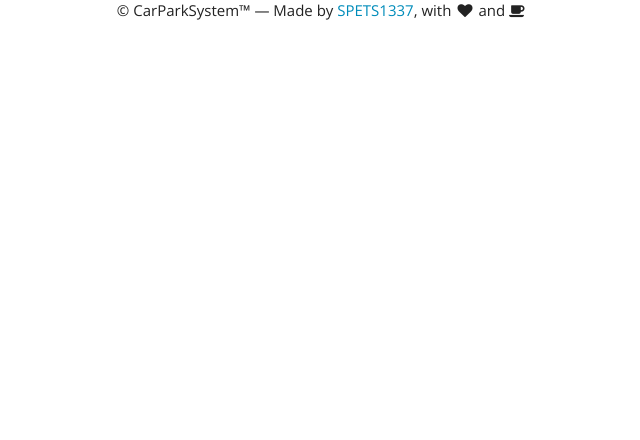
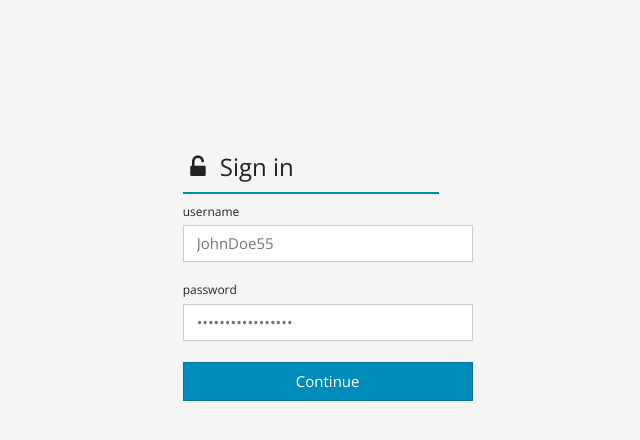
Before and after one commit to SPETS1337/CarParkSystem, a PHP site: page /pages/signin.php in a window 1280 px wide. Shown: the top 440 px of the page, without its empty margins (319-959 px from the left). Run offline with PHP 8.4, Linux system fonts and the light colour scheme.

Commit message:
Styling
Styled signin page, added some code

```diff
--- a/css/style.css
+++ b/css/style.css
@@ -55,3 +55,34 @@ body footer{
 	text-align:center;
 	padding:0px 0px 20px 0px;
 }
+
+.sic{
+	margin-top:150px;
+	margin-left:60px;
+}
+
+.sic input{
+	padding:7px 13px 7px 13px;
+	width:100%;
+	border:1px solid #ccc;
+}
+
+.sic span{
+	font-size:24px;
+	text-align:center;
+	border-bottom:2px solid #008db8;
+	padding-bottom:9px;
+	padding-right:50%;
+}
+
+.sic label{
+	margin-top:20px;
+}
+
+.sic button{
+	width:100%;
+}
+
+#f5f5f5{
+	background-color:#f5f5f5;
+}
--- a/pages/signin.php
+++ b/pages/signin.php
@@ -17,11 +17,26 @@
 
     </head>
 
-    <body>
+    <body id="f5f5f5">
 
             <!-- Login form -->
 
-            <?php include("../include/footer.html"); ?>
+                <div class="col-md-4">&nbsp;</div>
+
+                <div class="sic col-md-3">
+
+                    <span><i class="fa fa-unlock-alt fa-fw"></i> Sign in</span><br>
+                    <label>username</label><br>
+                    <input type="text" name="username" placeholder="JohnDoe55"><br>
+                    <label>password</label><br>
+                    <input type="password" name="password" placeholder="•••••••••••••••••"><br><br>
+
+                    <button class="btn btn-primary">Continue</button>
+
+                </div>
+
+
+            <!--<?php include("../include/footer.html"); ?>-->
 
             <script src="../js/jquery.js"></script>
             <script src="../js/bootstrap.min.js"></script>
```
